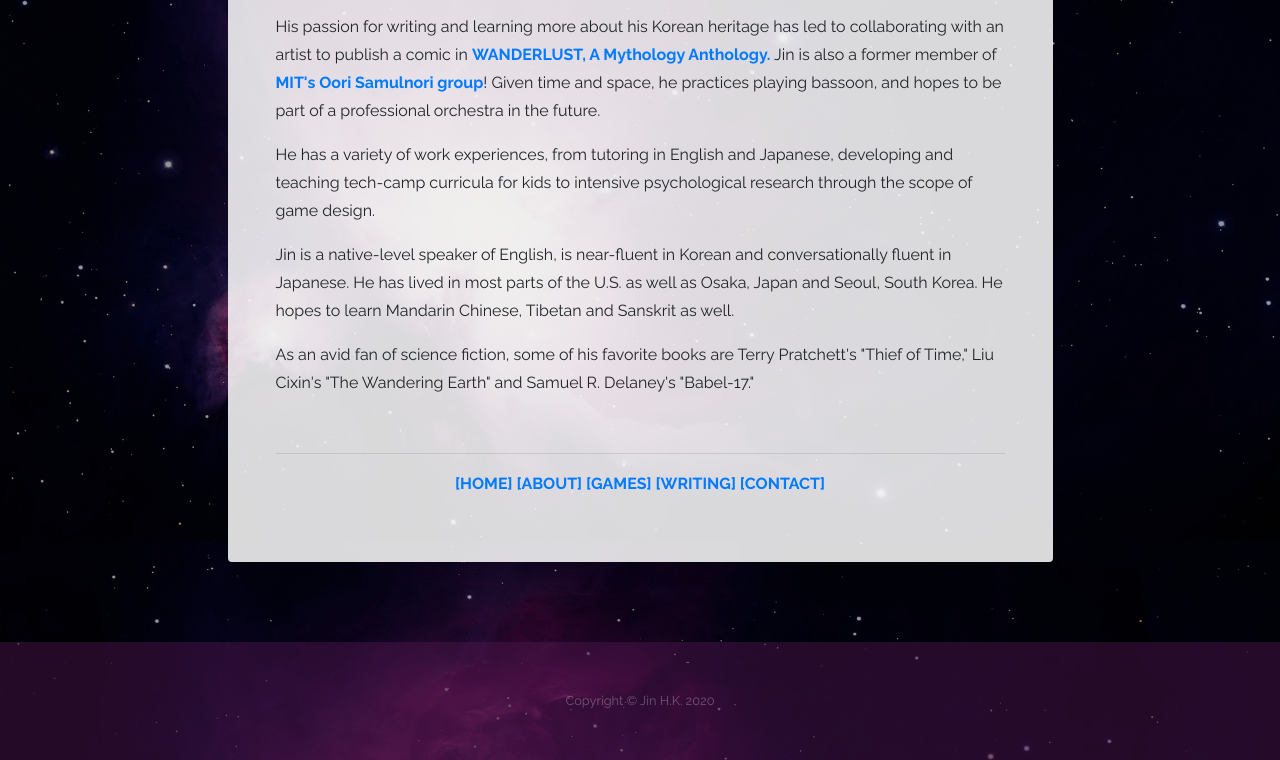
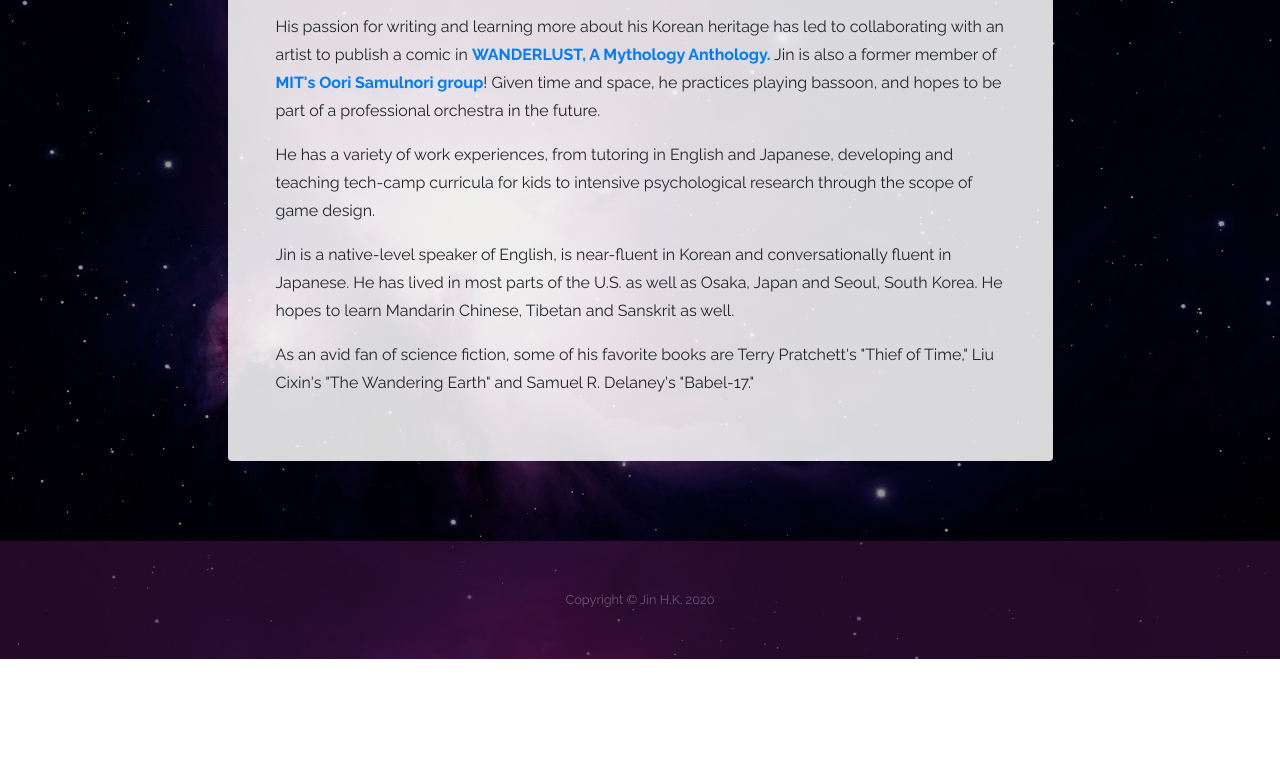
Before and after one commit to mghjin/mghjin.github.io, a website: page about.html in a window 1280 px wide. Shown: the part 1059-1819 px from the top of the page. After the commit the page ends 1718 px from the top, so only its background shows below. Drawn offline with Linux system fonts and the light colour scheme.

Commit message:
remove unncessary links

```diff
--- a/about.html
+++ b/about.html
@@ -88,15 +88,6 @@
 			 <p></p>
 			 <p>As an avid fan of science fiction,
 			 some of his favorite books are Terry Pratchett's "Thief of Time," Liu Cixin's "The Wandering Earth" and Samuel R. Delaney's "Babel-17."</p>
-			 <br>
-			 <hr>
-			 <p style="text-align:center;"><b>
-				<a href="index.html">[HOME]</a>
-				<a href="about.html">[ABOUT]</a>
-				<a href="gameprojects.html">[GAMES] </a>
-				<a href="writingprojects.html">[WRITING]</a>
-				<a href="resume.html">[CONTACT]</a> </b>
-				</b></p>
 
 			</div>
           </div>
```
Also changed, not shown: gameprojects.html (+0 -9 lines), gameprojects_detailed.html (+0 -9 lines), resume.html (+0 -10 lines), writingprojects.html (+1 -4 lines).
